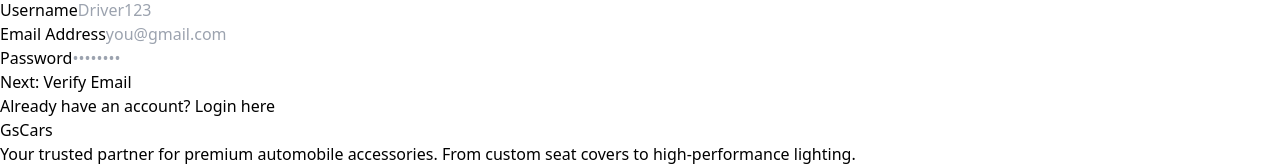
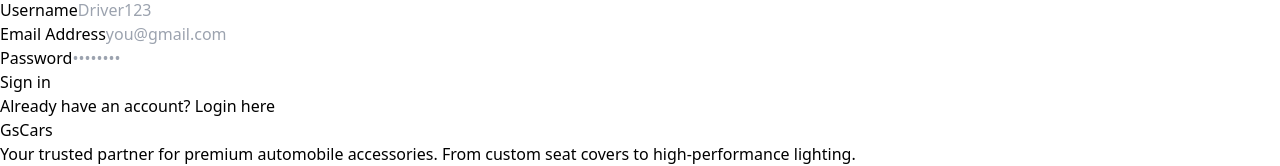
Before and after one commit to Guruprakash-coder/GsCars, a React (Vite) app in the folder gscars/: page /signup in a window 1280 px wide. Shown: the part 122-288 px from the top of the page. Built offline with nearby package versions, Linux system fonts and the light colour scheme.

Commit message:
making change in env

```diff
--- a/gscars/src/pages/Signup.jsx
+++ b/gscars/src/pages/Signup.jsx
@@ -80,7 +80,7 @@ const Signup = () => {
             {error && <div className="text-red-500 text-sm text-center font-bold">{error}</div>}
 
             <button type="submit" disabled={loading} className="w-full bg-gradient-to-r from-red-600 to-red-800 hover:from-red-500 hover:to-red-700 text-white py-3 rounded-lg font-bold shadow-lg transition">
-              {loading ? "Sending OTP..." : "Next: Verify Email"}
+              {loading ? "Sending OTP..." : "Sign in"}
             </button>
           </form>
 
```
